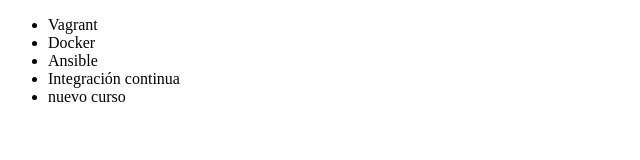
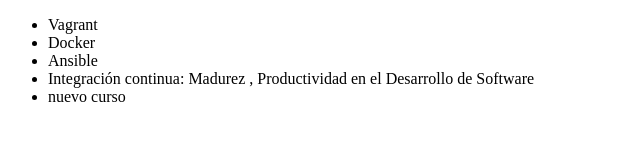
Before and after one commit to marcoantoniofch/alura-git, a plain HTML site: page index.html in a window 1280 px wide. Shown: the whole page, without its empty margins (0-640 px from the left). Drawn offline with Linux system fonts and the light colour scheme.

Commit message:
renombrando curso de integracion

```diff
--- a/index.html
+++ b/index.html
@@ -9,7 +9,7 @@
          <li> Vagrant </li>
          <li> Docker </li>
          <li> Ansible </li>
-         <li> Integración continua </li>
+         <li> Integración continua: Madurez , Productividad en el Desarrollo de Software</li>
          <li> nuevo curso </li>
 
      </ul>
```
